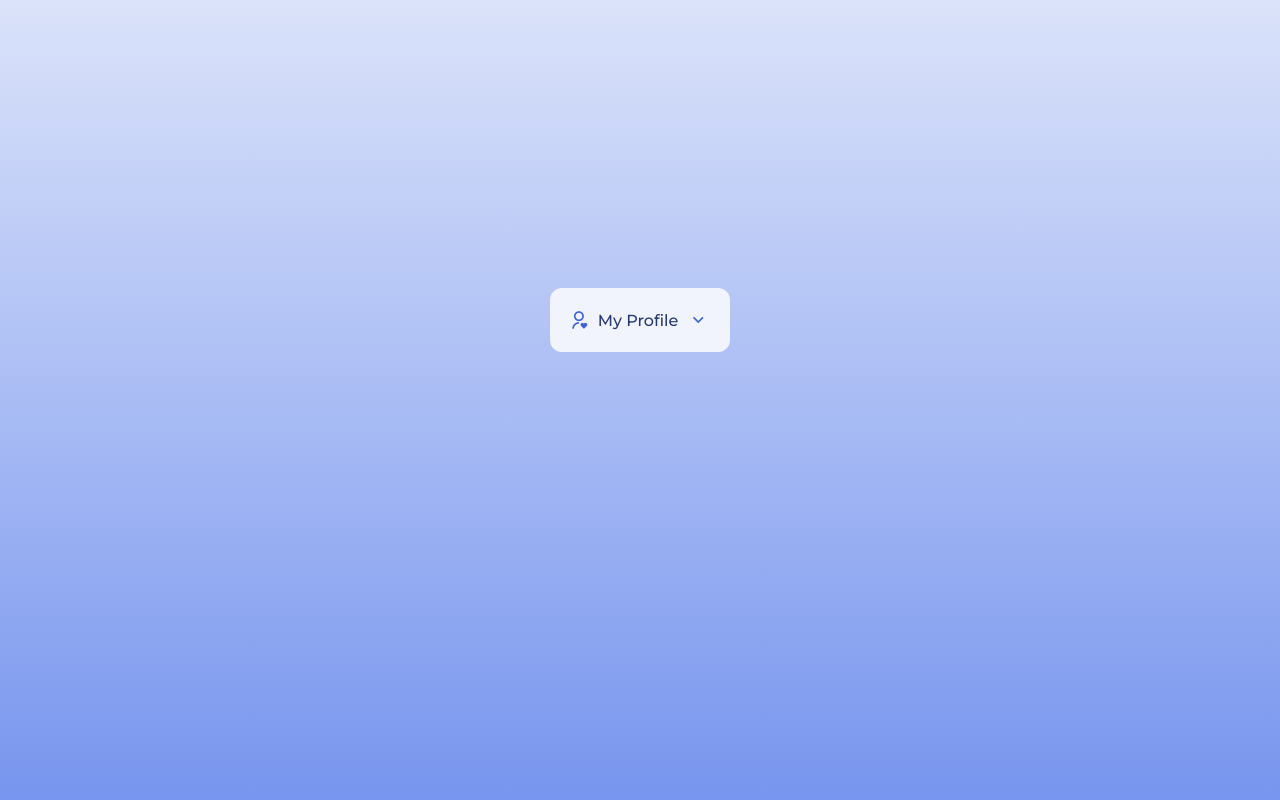
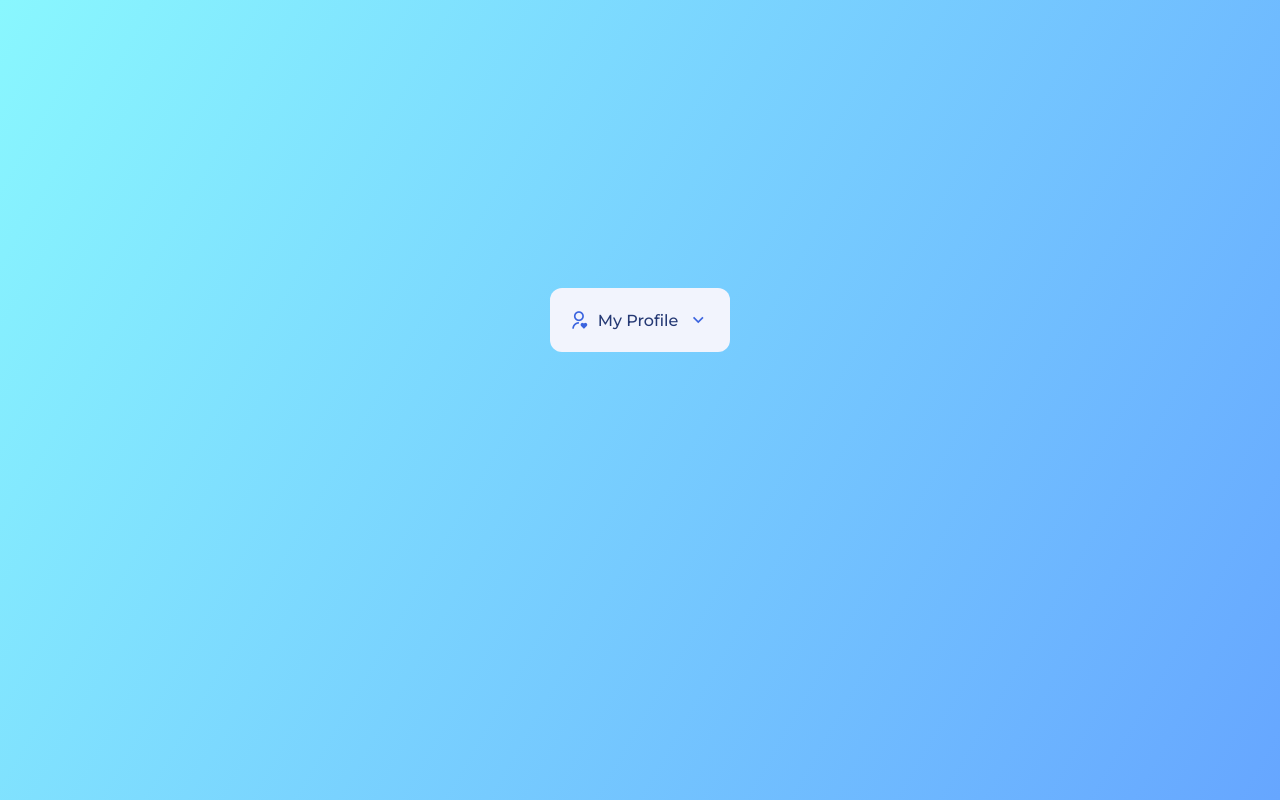
Before and after one commit to gevendra2004/Dropdown-menu, a plain HTML site: page index.html in a window 1280 px wide. Drawn offline with nearby package versions, Linux system fonts and the light colour scheme.

Commit message:
Finall Changes

```diff
--- a/css/style.css
+++ b/css/style.css
@@ -18,7 +18,7 @@ ul{
 }
 
 .container{
-    background-image: linear-gradient(180deg, rgb(219,227,250),rgb(119,149,238));
+    background-image: linear-gradient(120deg, #89f7fe 0%, #66a6ff 100%);
     height: 100vh;
     display: grid;
     place-items: center;
```
